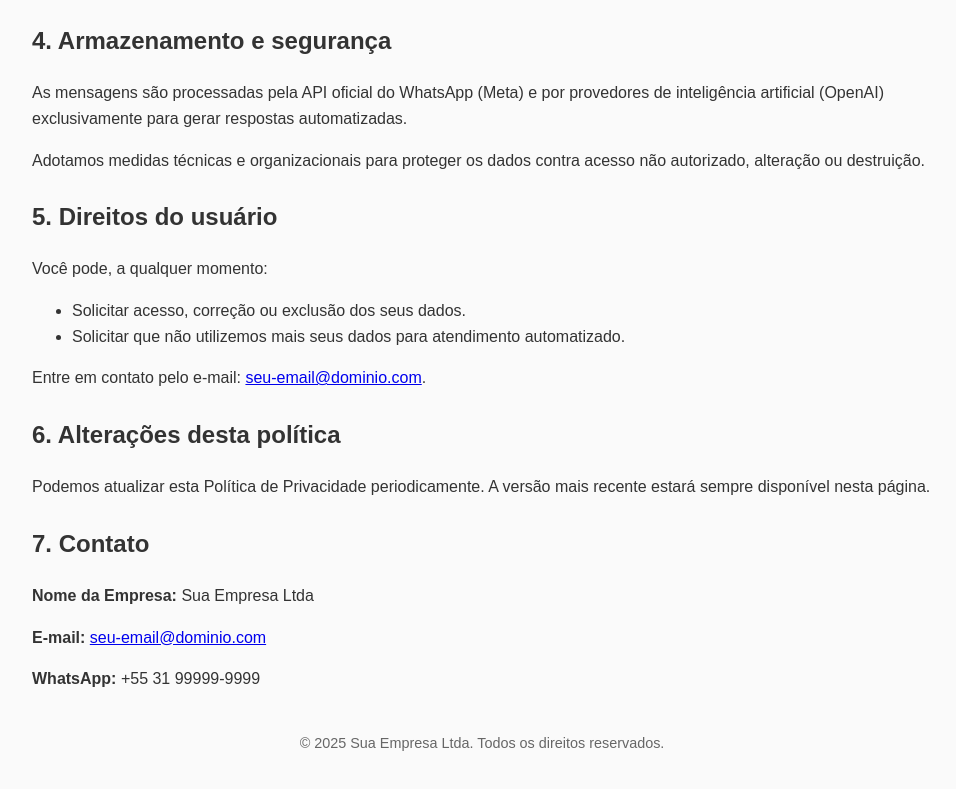
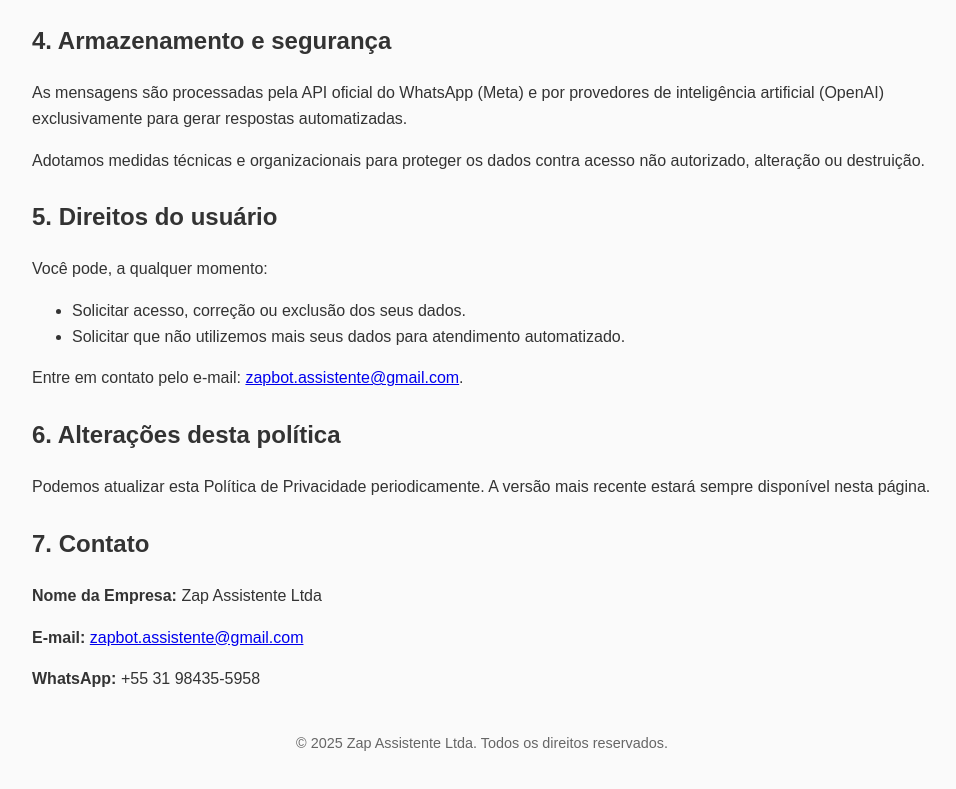
Before and after one commit to zap-assistente/privacy-policy, a plain HTML site: page index.html in a window 1280 px wide. Shown: the part 727-1516 px from the top of the page, without its empty margins (158-1114 px from the left). Drawn offline with Linux system fonts and the light colour scheme.

Commit message:
Update index.html

```diff
--- a/index.html
+++ b/index.html
@@ -77,7 +77,7 @@
       <li>Solicitar acesso, correção ou exclusão dos seus dados.</li>
       <li>Solicitar que não utilizemos mais seus dados para atendimento automatizado.</li>
     </ul>
-    <p>Entre em contato pelo e-mail: <a href="mailto:seu-email@dominio.com">seu-email@dominio.com</a>.</p>
+    <p>Entre em contato pelo e-mail: <a href="mailto:zapbot.assistente@gmail.com">zapbot.assistente@gmail.com</a>.</p>
   </section>
 
   <section>
@@ -87,13 +87,13 @@
 
   <section>
     <h2>7. Contato</h2>
-    <p><strong>Nome da Empresa:</strong> Sua Empresa Ltda</p>
-    <p><strong>E-mail:</strong> <a href="mailto:seu-email@dominio.com">seu-email@dominio.com</a></p>
-    <p><strong>WhatsApp:</strong> +55 31 99999-9999</p>
+    <p><strong>Nome da Empresa:</strong> Zap Assistente Ltda</p>
+    <p><strong>E-mail:</strong> <a href="mailto:zapbot.assistente@gmail.com">zapbot.assistente@gmail.com</a></p>
+    <p><strong>WhatsApp:</strong> +55 31 98435-5958</p>
   </section>
 
   <footer>
-    <p>&copy; 2025 Sua Empresa Ltda. Todos os direitos reservados.</p>
+    <p>&copy; 2025 Zap Assistente Ltda. Todos os direitos reservados.</p>
   </footer>
 </body>
 </html>
```
